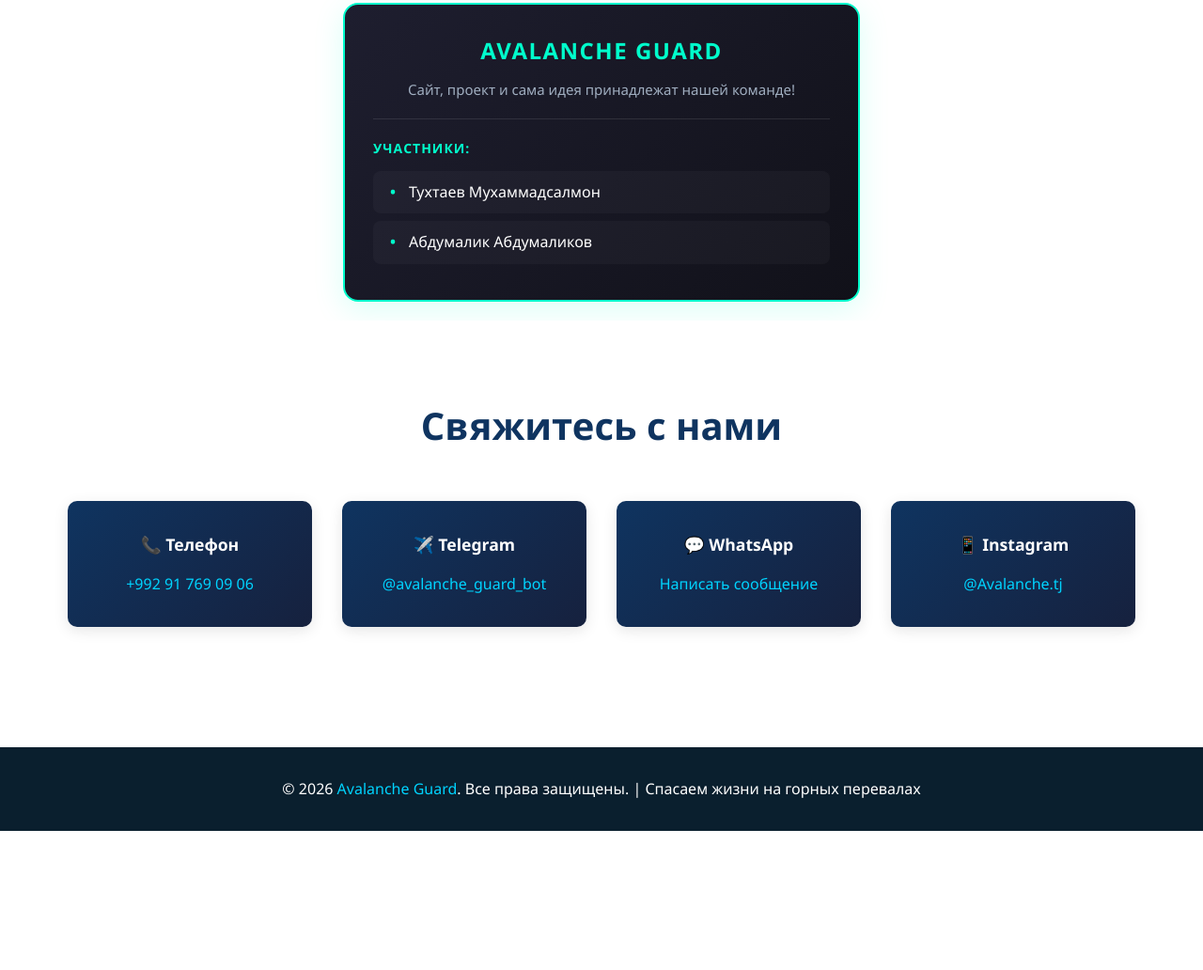
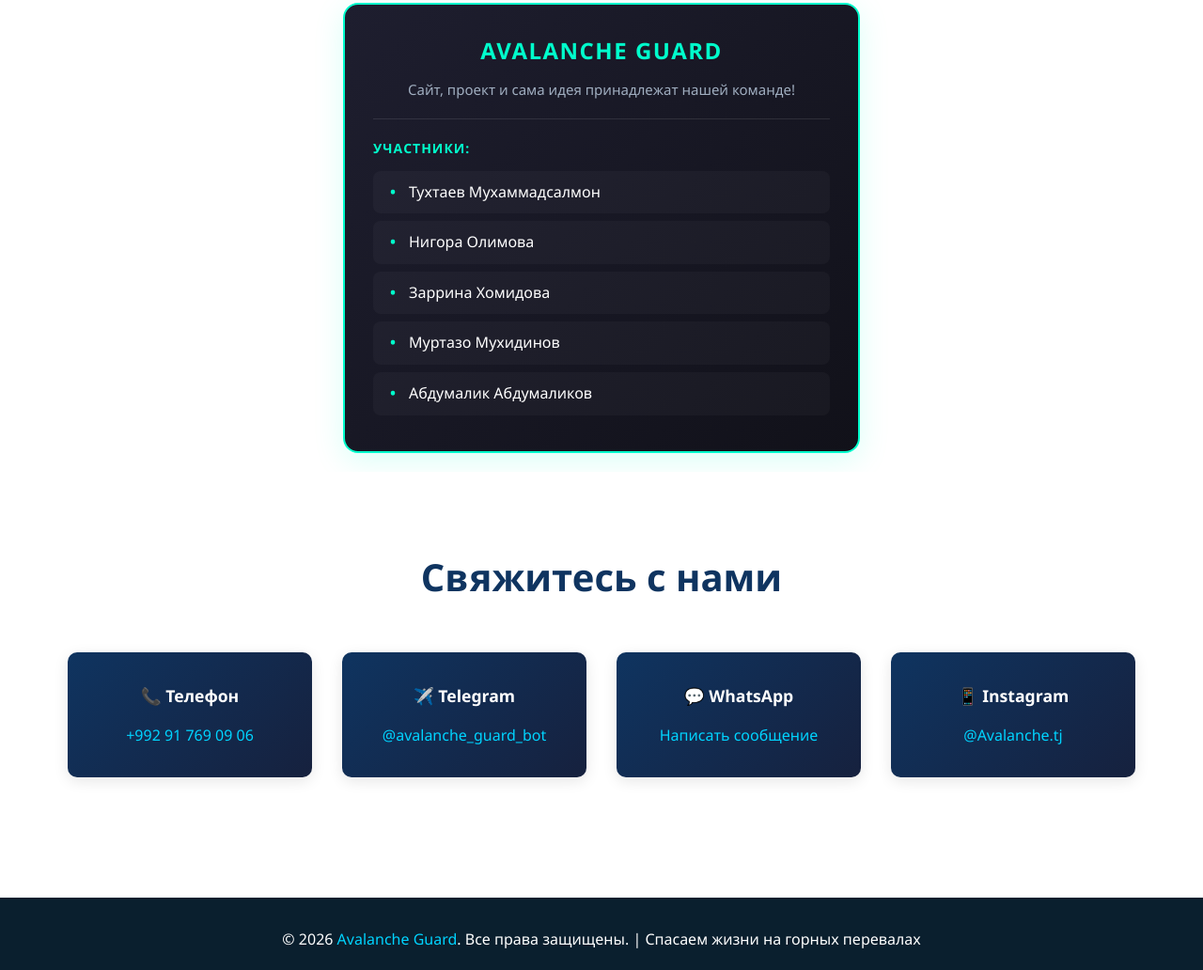
Before and after one commit to webdev-it/avalancheguard, a plain HTML site: page index.html in a window 1280 px wide. Shown: the part 3335-4367 px from the top of the page at 94% size. Before the commit the page ends 4219 px from the top, so only its background shows below. Drawn offline with Linux system fonts and the light colour scheme; a script that the page names is missing.

Commit message:
Update index.html

```diff
--- a/index.html
+++ b/index.html
@@ -635,7 +635,9 @@
     <div class="avalanche-title">Участники:</div>
     <ul class="avalanche-list">
         <li>Тухтаев Мухаммадсалмон</li>
-
+        <li>Нигора Олимова</li>
+        <li>Заррина Хомидова</li>
+        <li>Муртазо Мухидинов</li>
         <li>Абдумалик Абдумаликов</li>
     </ul>
 </div>
```
